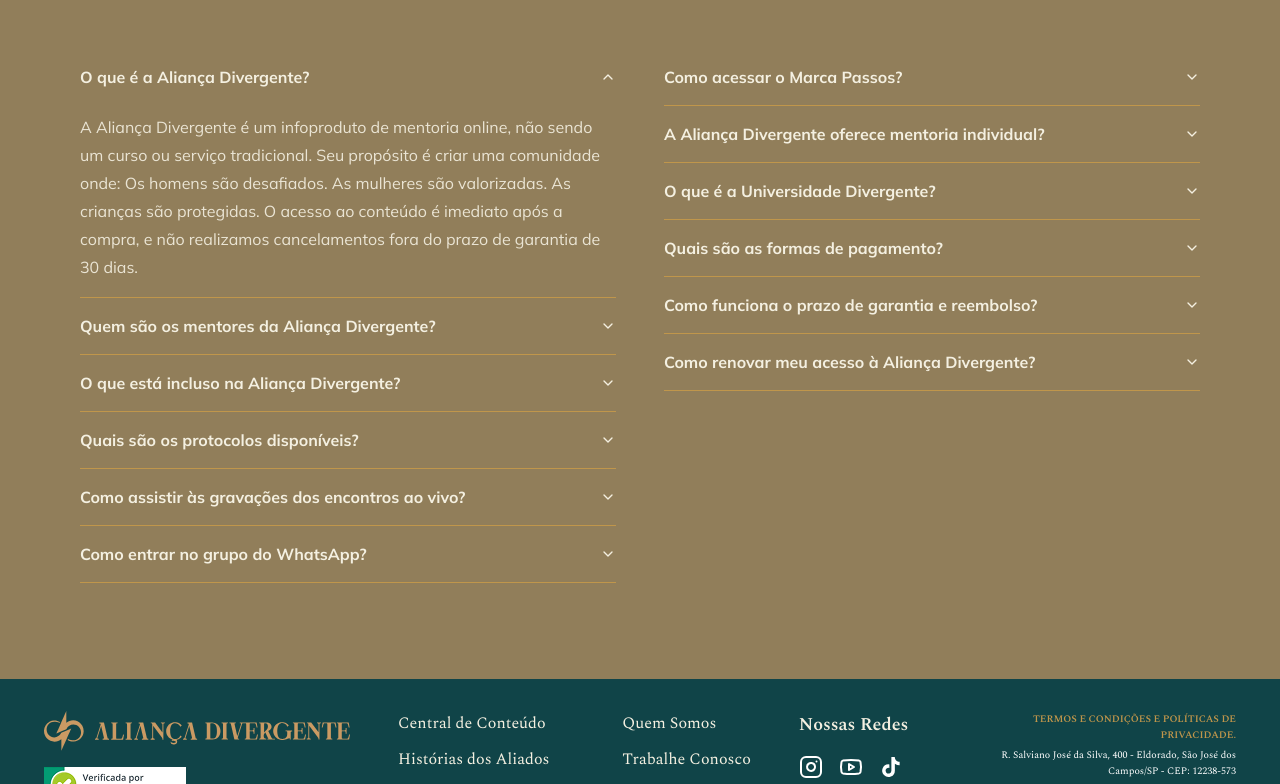
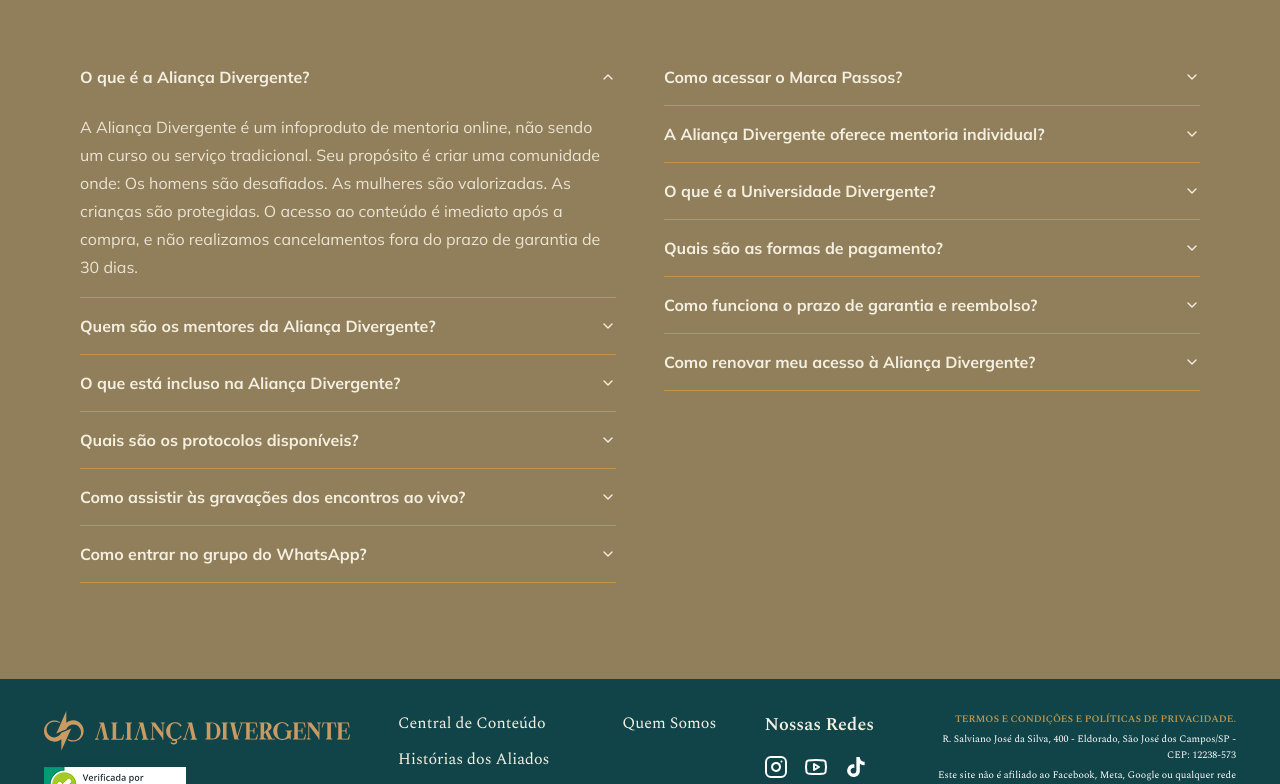
Before and after one commit to tialiancadivergente/publisher, a Next.js app: page / in a window 1280 px wide. Shown: the part 11216-12000 px from the top of the page. Built offline with nearby package versions, Linux system fonts and the light colour scheme.

Commit message:
Remove unused footer links for "Trabalhe Conosco" and "Mapa do site" to streamline the footer content.

```diff
--- a/src/data/footer-links.ts
+++ b/src/data/footer-links.ts
@@ -35,16 +35,6 @@
     label: "Quem Somos",
     href: "#who-we-are",
   },
-  {
-    id: "trabalhe-conosco",
-    label: "Trabalhe Conosco",
-    href: "/trabalhe-conosco",
-  },
-  {
-    id: "mapa-site",
-    label: "Mapa do site",
-    href: "/mapa-do-site",
-  },
 ] as const;
 
 export const socialMediaLinks: readonly SocialMediaLink[] = [
```
